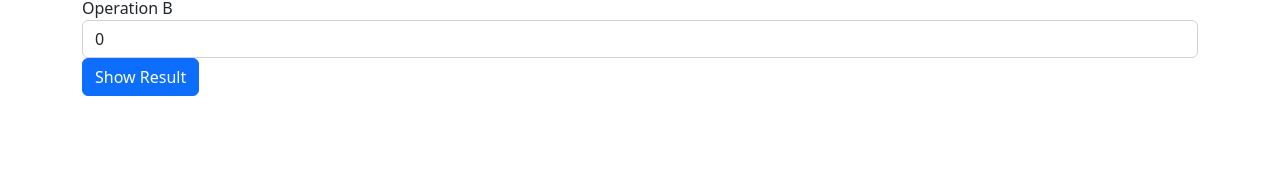
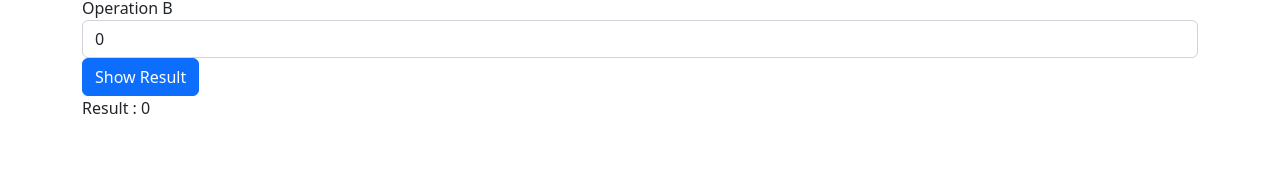
Before and after one commit to LucianoCerullo77/calculatorv1Angular, an Angular app: page / in a window 1280 px wide. Shown: the part 122-300 px from the top of the page. Built offline with nearby package versions, Linux system fonts and the light colour scheme.

Commit message:
calculator operation completed

```diff
--- a/src/app/app.component.html
+++ b/src/app/app.component.html
@@ -25,4 +25,5 @@
       Show Result
     </button>
   </form>
+  <p>Result : {{ result }}</p>
 </div>
```
